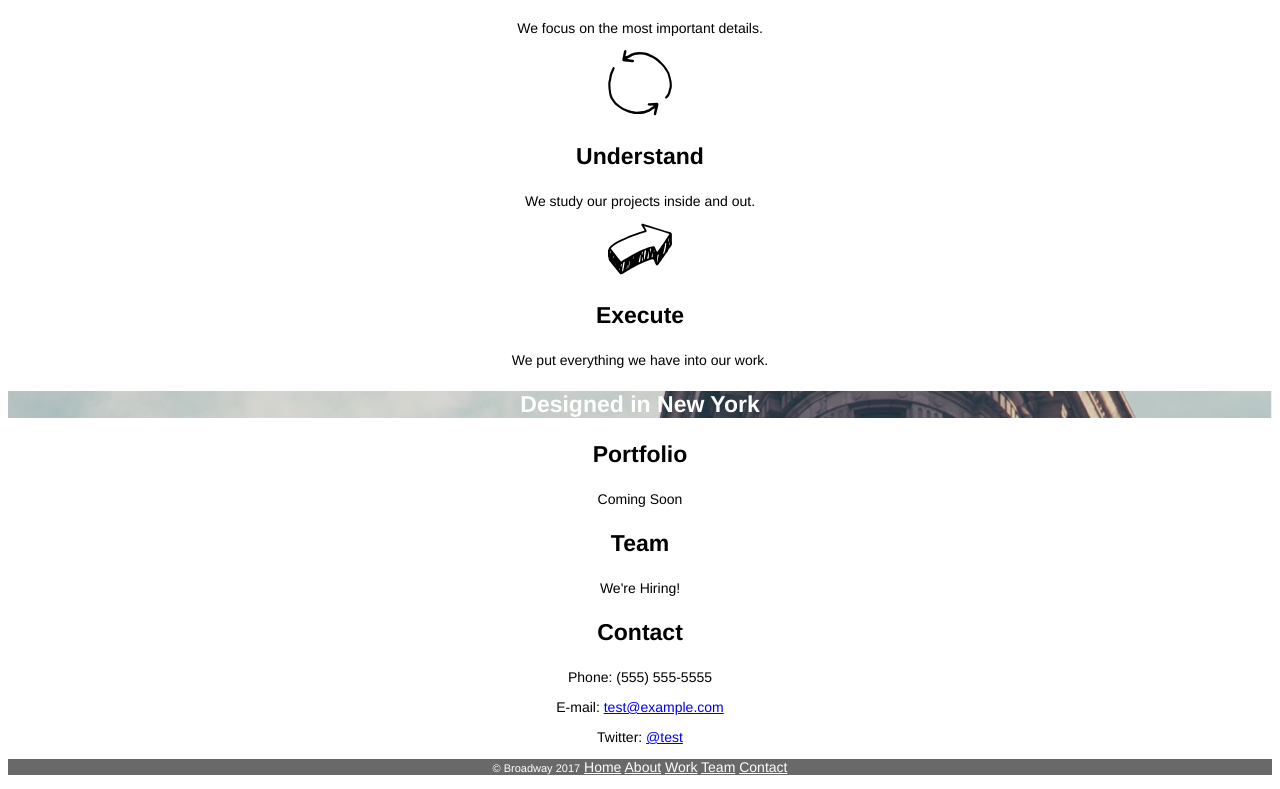
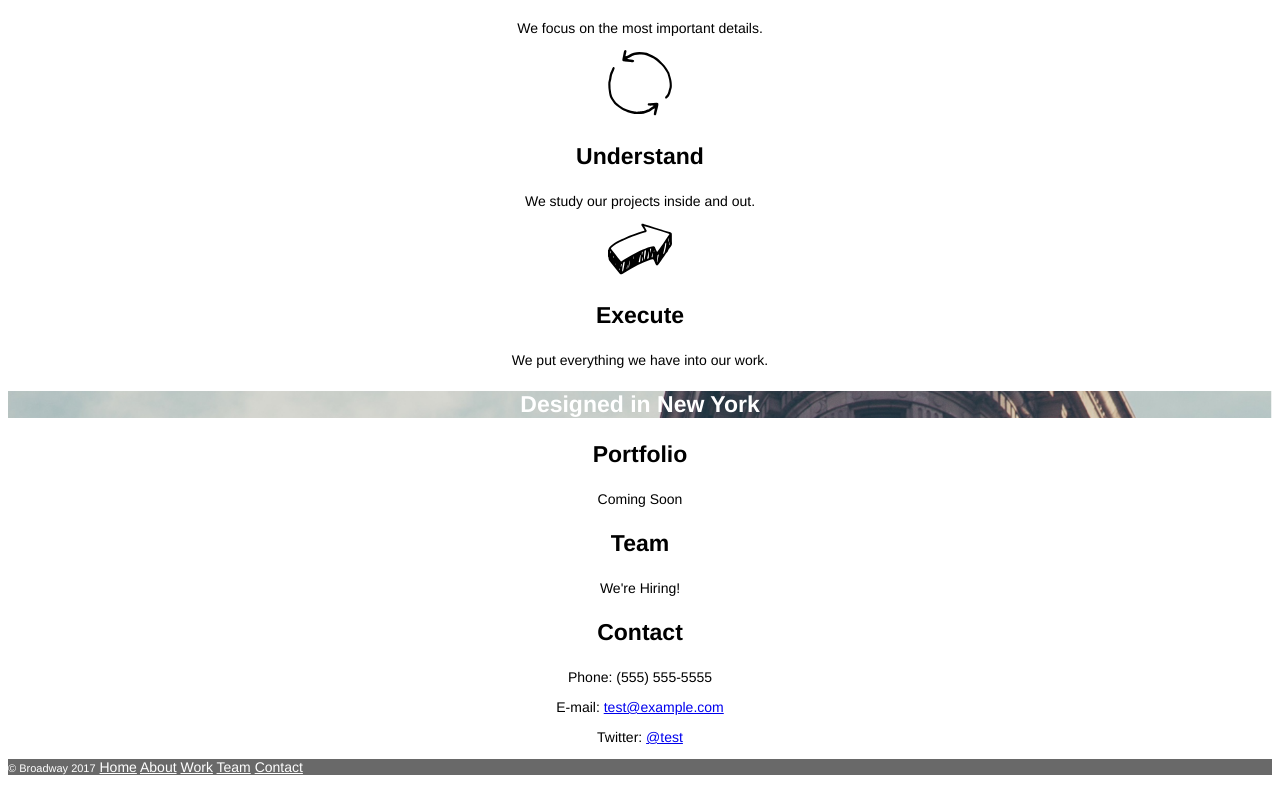
Before and after one commit to WinkyN/broadway, a plain HTML site: page index.html in a window 1280 px wide. Shown: the part 533-1322 px from the top of the page. Drawn offline with Linux system fonts and the light colour scheme.

Commit message:
Fixes footer to align it to the left

```diff
--- a/index.html
+++ b/index.html
@@ -44,7 +44,7 @@
     <p>Twitter: <a href="https://twitter.com/test">@test</a></p>
   </div>
   <div id="footer">
-    <p> <a class="copyright">&copy; Broadway 2017</a> <a href="home" style="color:white">Home</a> <a href="process" style="color:white">About</a> <a href="work" style="color:white">Work</a> <a href="team" style="color:white">Team</a> <a href="contact" style="color:white">Contact</a></p>
+    <p span style="text-align:left"> <a class="copyright">&copy; Broadway 2017</a> <a href="home" style="color:white">Home</a> <a href="process" style="color:white">About</a> <a href="work" style="color:white">Work</a> <a href="team" style="color:white">Team</a> <a href="contact" style="color:white">Contact</a></p>
   </div>
   </body>
 </html>
```
